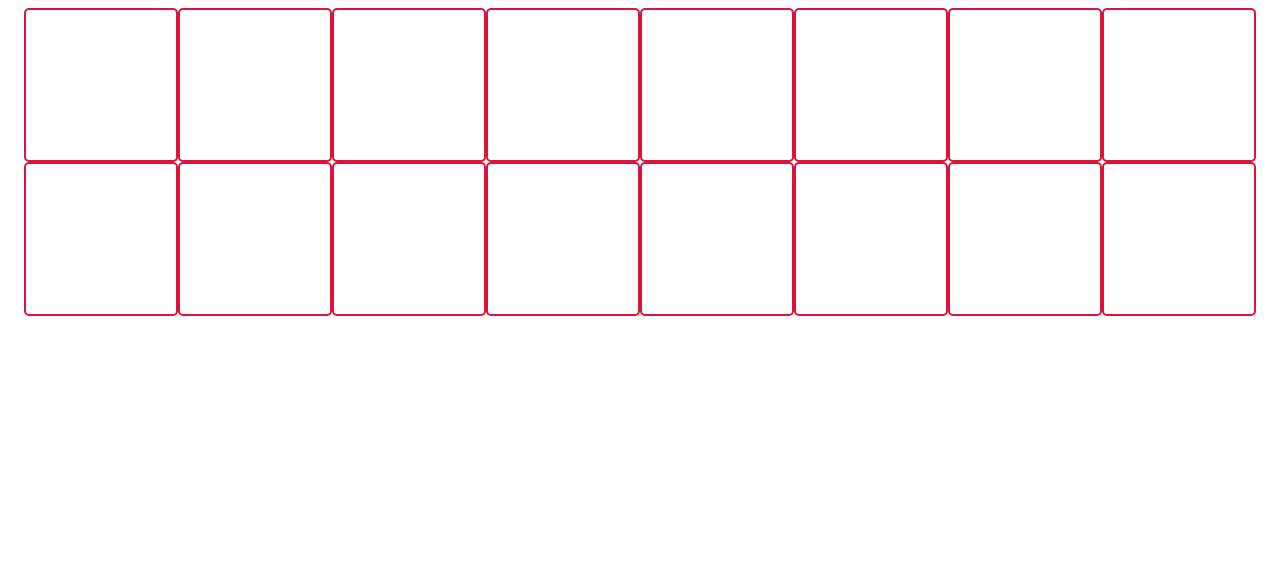
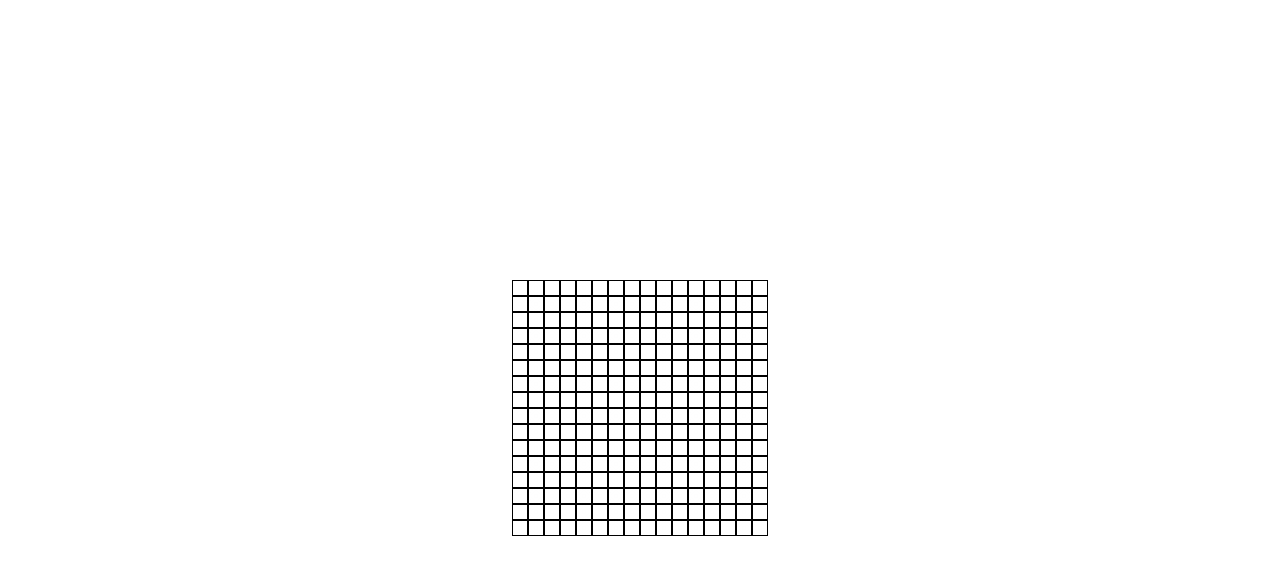
Before and after one commit to CallMeMaverick/Etch-a-Sketch, a plain HTML site: page index.html in a window 1280 px wide. Drawn offline with Linux system fonts and the light colour scheme.

Commit message:
Styled grid and added random color

```diff
--- a/script.js
+++ b/script.js
@@ -1,25 +1,27 @@
 const container = document.getElementById("container");
 for (let i = 0; i < 16; i++) {
-    const divToAppend = document.createElement("div");
-    divToAppend.className = "square"
+    for (let j = 0; j < 16; j++) {
+        const divToAppend = document.createElement("div");
+        divToAppend.className = "square"
 
-    divToAppend.style.width = "150px";
-    divToAppend.style.height = "150px";
-    divToAppend.style.border = "2px solid crimson";
-    divToAppend.style.borderRadius = "5px"
+        divToAppend.style.width = "14px";
+        divToAppend.style.height = "14px";
+        divToAppend.style.border = "1px solid black";
 
-    container.append(divToAppend);
+        container.append(divToAppend);
+    }
 }
 
 function changeBackgroundColor() {
-    this.style.backgroundColor = "red";
+    let style = window.getComputedStyle(this);
+    let backgroundColor = style.backgroundColor;
+    console.log(backgroundColor);
+    if (backgroundColor === "rgb(0, 0, 0)" || backgroundColor === "rgba(0, 0, 0, 0)")
+        this.style.backgroundColor = '#' + Math.floor(Math.random()*16777215).toString(16);
 }
 
-function resetBackgroundColor() {
-    this.style.backgroundColor = "white";
-}
 
 const squares = document.getElementsByClassName("square");
 for (const square of squares) {
-    square.addEventListener("click", changeBackgroundColor);
+    square.addEventListener("mouseover", changeBackgroundColor);
 }
--- a/style.css
+++ b/style.css
@@ -1,7 +1,18 @@
+body {
+    display: flex;
+    justify-content: center;
+    align-items: center;
+    min-height: 100vh;
+}
+
 #container {
     display: flex;
     justify-content: center;
 
     flex-direction: row;
     flex-wrap: wrap;
+
+
+    width: 256px;
+    height: 256px;
 }
```
